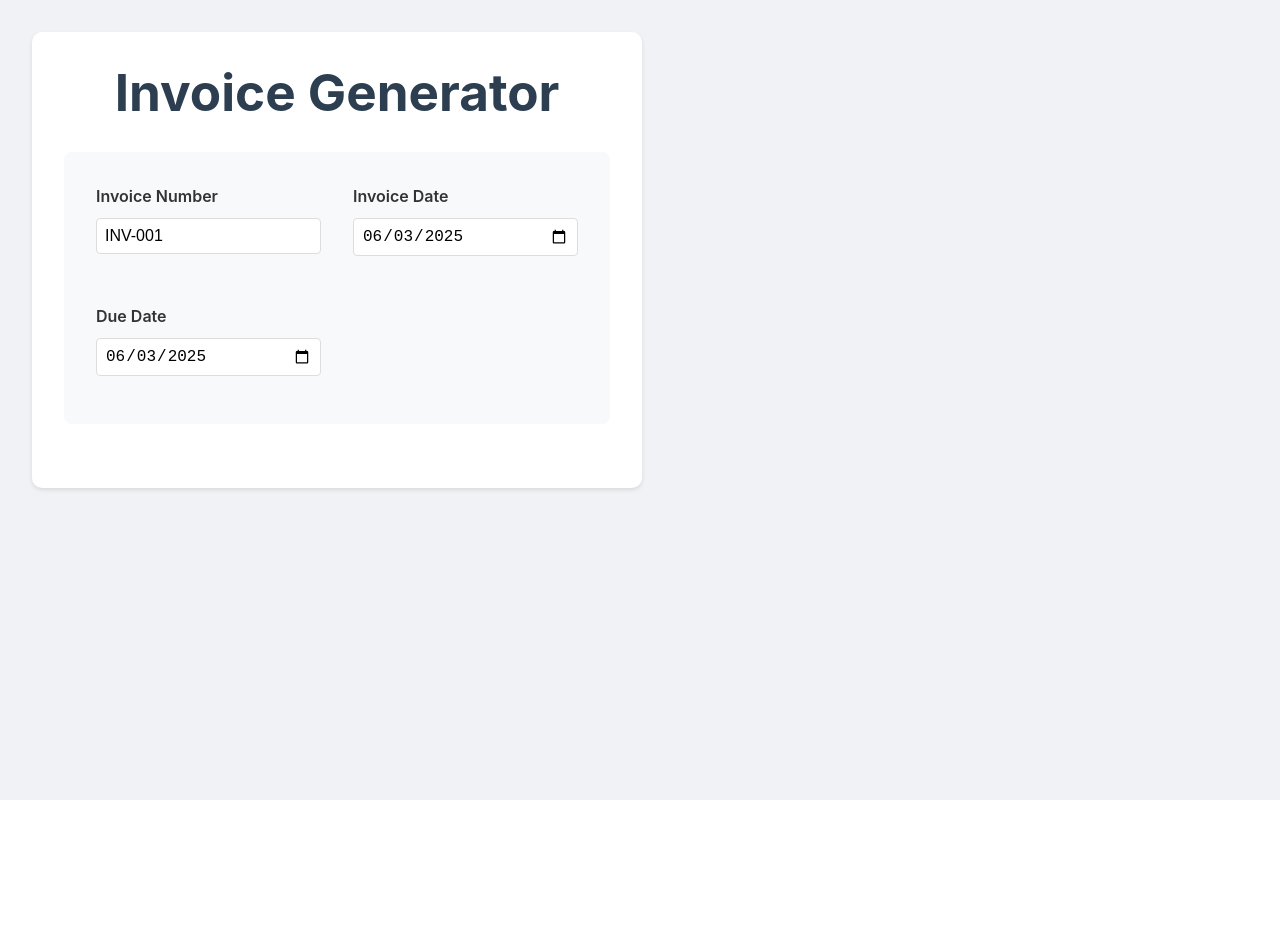
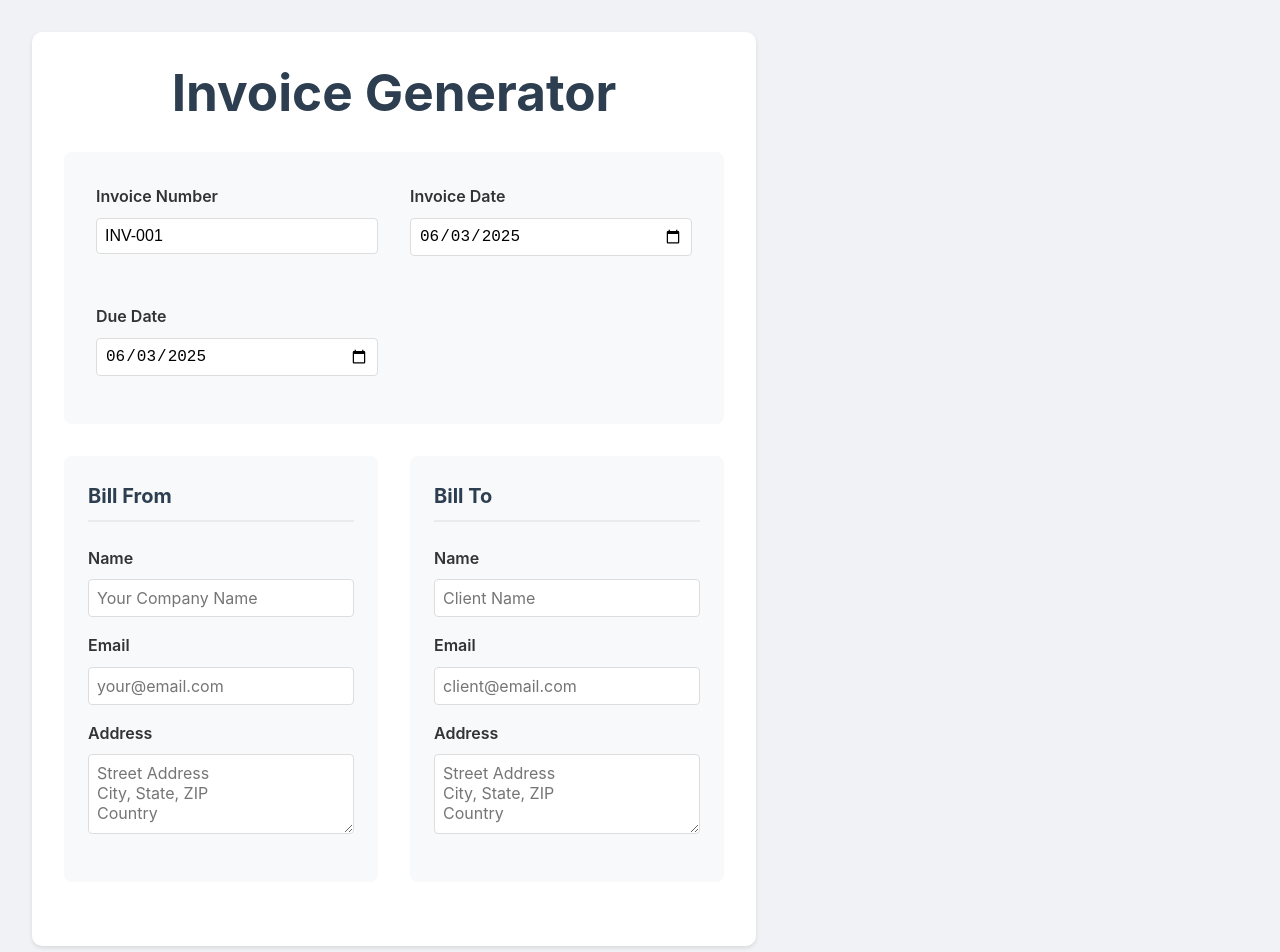
Before and after one commit to hassamimtiaz/invoice-generator, a React (Vite) app: page / in a window 1280 px wide. Shown: the top 952 px of the page. Before the commit the page ends 800 px from the top, so only its background shows below. Built offline with nearby package versions, Linux system fonts and the light colour scheme.

Commit message:
Add Bill From and Bill To sections with name, email, and address fields

```diff
--- a/src/App.tsx
+++ b/src/App.tsx
@@ -1,4 +1,5 @@
 import InvoiceHeader from './components/InvoiceHeader'
+import BillingDetails from './components/BillingDetails'
 import './App.scss'
 
 function App() {
@@ -7,6 +8,7 @@ function App() {
       <div className="container">
         <h1>Invoice Generator</h1>
         <InvoiceHeader />
+        <BillingDetails />
       </div>
     </div>
   )
--- /dev/null
+++ b/src/components/BillingDetails.tsx
@@ -0,0 +1,120 @@
+import { useState } from 'react';
+import '../styles/BillingDetails.scss';
+
+interface BillingInfo {
+  name: string;
+  email: string;
+  address: string;
+}
+
+const BillingDetails = () => {
+  const [billFrom, setBillFrom] = useState<BillingInfo>({
+    name: '',
+    email: '',
+    address: ''
+  });
+
+  const [billTo, setBillTo] = useState<BillingInfo>({
+    name: '',
+    email: '',
+    address: ''
+  });
+
+  const handleBillFromChange = (
+    e: React.ChangeEvent<HTMLInputElement | HTMLTextAreaElement>
+  ) => {
+    const { name, value } = e.target;
+    setBillFrom(prev => ({
+      ...prev,
+      [name]: value
+    }));
+  };
+
+  const handleBillToChange = (
+    e: React.ChangeEvent<HTMLInputElement | HTMLTextAreaElement>
+  ) => {
+    const { name, value } = e.target;
+    setBillTo(prev => ({
+      ...prev,
+      [name]: value
+    }));
+  };
+
+  return (
+    <div className="billing-section">
+      <div className="billing-box">
+        <h2>Bill From</h2>
+        <div className="form-group">
+          <label htmlFor="fromName">Name</label>
+          <input
+            type="text"
+            id="fromName"
+            name="name"
+            value={billFrom.name}
+            onChange={handleBillFromChange}
+            placeholder="Your Company Name"
+          />
+        </div>
+        <div className="form-group">
+          <label htmlFor="fromEmail">Email</label>
+          <input
+            type="email"
+            id="fromEmail"
+            name="email"
+            value={billFrom.email}
+            onChange={handleBillFromChange}
+            placeholder="your@email.com"
+          />
+        </div>
+        <div className="form-group">
+          <label htmlFor="fromAddress">Address</label>
+          <textarea
+            id="fromAddress"
+            name="address"
+            value={billFrom.address}
+            onChange={handleBillFromChange}
+            placeholder="Street Address&#10;City, State, ZIP&#10;Country"
+          />
+        </div>
+      </div>
+
+      <div className="billing-box">
+        <h2>Bill To</h2>
+        <div className="form-group">
+          <label htmlFor="toName">Name</label>
+          <input
+            type="text"
+            id="toName"
+            name="name"
+            value={billTo.name}
+            onChange={handleBillToChange}
+            placeholder="Client Name"
+          />
+        </div>
+        <div className="form-group">
+          <label htmlFor="toEmail">Email</label>
+          <input
+            type="email"
+            id="toEmail"
+            name="email"
+            value={billTo.email}
+            onChange={handleBillToChange}
+            placeholder="client@email.com"
+          />
+        </div>
+        <div className="form-group">
+          <label htmlFor="toAddress">Address</label>
+          <textarea
+            id="toAddress"
+            name="address"
+            value={billTo.address}
+            onChange={handleBillToChange}
+            placeholder="Street Address&#10;City, State, ZIP&#10;Country"
+          />
+        </div>
+      </div>
+    </div>
+  );
+};
+
+export default BillingDetails;
--- /dev/null
+++ b/src/styles/BillingDetails.scss
@@ -0,0 +1,51 @@
+.billing-section {
+  margin-bottom: 2rem;
+  display: grid;
+  grid-template-columns: repeat(2, 1fr);
+  gap: 2rem;
+
+  .billing-box {
+    background-color: #f8f9fa;
+    padding: 1.5rem;
+    border-radius: 8px;
+
+    h2 {
+      font-size: 1.25rem;
+      color: #2c3e50;
+      margin-bottom: 1.5rem;
+      padding-bottom: 0.5rem;
+      border-bottom: 2px solid #e9ecef;
+    }
+
+    .form-group {
+      margin-bottom: 1rem;
+
+      label {
+        display: block;
+        margin-bottom: 0.5rem;
+        font-weight: 600;
+        color: #333;
+      }
+
+      input, textarea {
+        width: 100%;
+        padding: 0.5rem;
+        border: 1px solid #ddd;
+        border-radius: 4px;
+        font-size: 1rem;
+        font-family: inherit;
+
+        &:focus {
+          outline: none;
+          border-color: #007bff;
+          box-shadow: 0 0 0 2px rgba(0, 123, 255, 0.25);
+        }
+      }
+
+      textarea {
+        min-height: 80px;
+        resize: vertical;
+      }
+    }
+  }
+}
```
